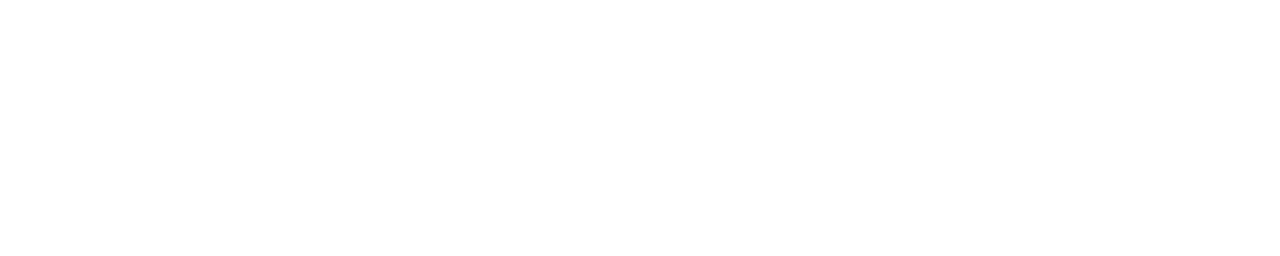
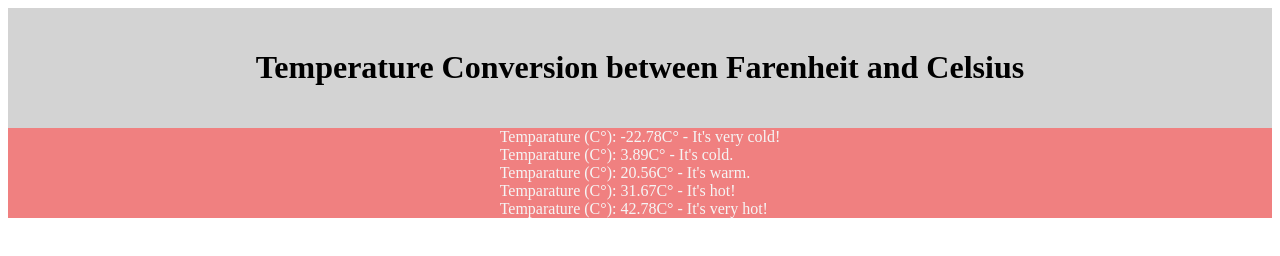
Before and after one commit to mhorton-dev/unit2.TemperatureConverter, a plain HTML site: page index.html in a window 1280 px wide. Drawn offline with Linux system fonts and the light colour scheme.

Commit message:
Final updates to css, js, and html files

```diff
--- a/index.html
+++ b/index.html
@@ -1,8 +1,17 @@
 <!DOCTYPE html>
-<html lang="en">
+<html lang="en" type="text/html">
   <head>
-    <title></title>
+    <title>Temperature Conversion</title>
     <meta name="viewport" content="width=device-width, initial-scale=1.0" />
+    <link rel="stylesheet" href="style.css" />
   </head>
-  <body></body>
+
+  <body>
+    <header>
+      <h1>Temperature Conversion between Farenheit and Celsius</h1>
+    <main></main>
+    </header>
+    <footer></footer>
+    <script src='index.js'></script>
+  </body>
 </html>
--- /dev/null
+++ b/index.js
@@ -0,0 +1,44 @@
+/*************************************************************************
+ * Michael Horton
+ * 2025-05-19
+ *
+ * convertToCelsius:  This function takes a temperature in Fahrenheit and converts it to Celsius.
+ *
+ * describeTemperature:  This function takes a temperature in Celsius and returns a string describing the temperature.
+ */
+
+function convertToCelsius(fahrenheit) {
+    const celsius = (fahrenheit - 32) * 5 / 9;
+    return celsius;
+}
+
+function describeTemperature(celsius){
+    let description =`Temparature (C&deg): ${celsius.toFixed(2)}C&deg`;
+        if (celsius >= 40) {
+            return description + " - It's very hot!";
+        } if (celsius < 0) {
+            return description + " - It's very cold!";
+        } if (celsius < 20) {
+            return description + " - It's cold.";
+        } if (celsius < 30) {
+            return description + " - It's warm.";
+        } if (celsius < 40) {
+            return description + " - It's hot!";
+        }
+}
+
+main = document.createElement("main");
+main.setAttribute("id", "main");
+document.body.appendChild(main);
+
+main.innerHTML=(`${describeTemperature(convertToCelsius(-9))}</br>`);
+main.innerHTML+=(`${describeTemperature(convertToCelsius(39))}</br>`);
+main.innerHTML+=(`${describeTemperature(convertToCelsius(69))}</br>`);
+main.innerHTML+=(`${describeTemperature(convertToCelsius(89))}</br>`);
+main.innerHTML+=(`${describeTemperature(convertToCelsius(109))}</br>`);
+
+console.log(describeTemperature(convertToCelsius(-1))); // 0.00C&deg - It's very cold!
+console.log(describeTemperature(convertToCelsius(19))); // 0.00C&deg - It's cold.
+console.log(describeTemperature(convertToCelsius(59))); // 0.00C&deg - It's warm.
+console.log(describeTemperature(convertToCelsius(59))); // 0.00C&deg - It's hot!
+console.log(describeTemperature(convertToCelsius(79))); // 0.00C&deg - It's very hot!
--- /dev/null
+++ b/style.css
@@ -0,0 +1,19 @@
+header {
+    display: flex;
+    justify-content: center;
+    align-items: center;
+    background-color: lightgray;
+    color: charcoal;
+    padding: 20px;
+}
+
+main {
+    display: flex;
+    justify-content: center;
+    align-items: center;
+    align-self: center;
+    margin-top: auto;
+    margin-bottom: auto;
+    background-color: lightcoral;
+    color: whitesmoke;
+}
```
